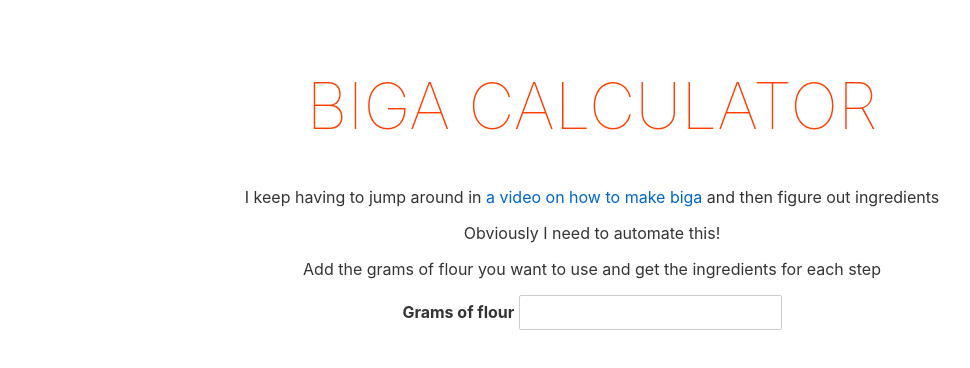
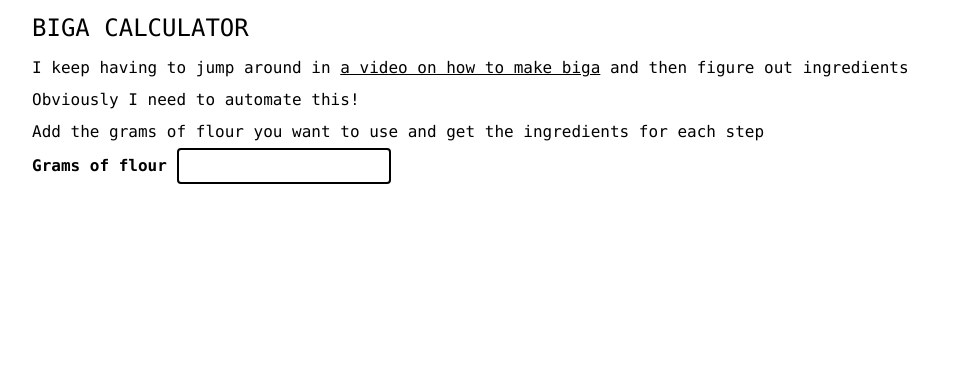
Before and after one commit to pauldambra/biga-calculator, a Svelte app: page / in a window 1280 px wide. Shown: the top 368 px of the page, without its empty margins (48-1018 px from the left). Built offline with nearby package versions, Linux system fonts and the light colour scheme.

Commit message:
switch to tailwind and more basic layout

```diff
--- a/package.json
+++ b/package.json
@@ -2,13 +2,19 @@
   "name": "biga-svelte",
   "version": "1.0.0",
   "devDependencies": {
+    "autoprefixer": "^10.2.6",
     "chai": "^4.3.4",
     "css-loader": "^5.0.1",
     "mini-css-extract-plugin": "^1.3.4",
     "mocha": "^9.0.1",
+    "postcss": "^8.3.5",
+    "postcss-loader": "^6.1.1",
+    "precss": "^4.0.0",
     "string-replace-loader": "^3.0.3",
     "svelte": "^3.31.2",
     "svelte-loader": "^3.0.0",
+    "svelte-preprocess": "^4.7.3",
+    "tailwindcss": "^2.2.4",
     "webpack": "^5.16.0",
     "webpack-cli": "^4.4.0",
     "webpack-dev-server": "^3.11.2"
--- /dev/null
+++ b/postcss.config.js
@@ -0,0 +1,7 @@
+module.exports = {
+    plugins: [
+        require('precss'),
+        require('tailwindcss'),
+        require('autoprefixer')
+    ]
+}
--- a/src/App.svelte
+++ b/src/App.svelte
@@ -1,3 +1,38 @@
+<style global>
+    @tailwind base;
+    @tailwind components;
+    @tailwind utilities;
+
+    body {
+        @apply font-mono leading-loose;
+    }
+
+    label {
+        @apply inline-block;
+    }
+
+    main {
+        @apply container;
+    }
+
+    ul {
+        @apply list-none;
+    }
+
+    h1 {
+        @apply uppercase text-2xl mb-2 mt-3;
+    }
+
+    input {
+        @apply border-black border-2 rounded;
+    }
+
+    a {
+        @apply underline font-medium;
+    }
+
+</style>
+
 <svelte:head>
     <base href="$BASE_URL$">
 </svelte:head>
@@ -59,29 +94,3 @@
         </div>
     {/if}
 </main>
-
-<style>
-    label {
-        display: inline-block;
-    }
-
-    main {
-        text-align: center;
-        padding: 1em;
-        max-width: 240px;
-        margin: 0 auto;
-    }
-
-    h1 {
-        color: #ff3e00;
-        text-transform: uppercase;
-        font-size: 4em;
-        font-weight: 100;
-    }
-
-    @media (min-width: 640px) {
-        main {
-            max-width: none;
-        }
-    }
-</style>
--- a/src/global.css
+++ /dev/null
@@ -1,63 +0,0 @@
-html, body {
-	position: relative;
-	width: 100%;
-	height: 100%;
-}
-
-body {
-	color: #333;
-	margin: 0;
-	padding: 8px;
-	box-sizing: border-box;
-	font-family: -apple-system, BlinkMacSystemFont, "Segoe UI", Roboto, Oxygen-Sans, Ubuntu, Cantarell, "Helvetica Neue", sans-serif;
-}
-
-a {
-	color: rgb(0,100,200);
-	text-decoration: none;
-}
-
-a:hover {
-	text-decoration: underline;
-}
-
-a:visited {
-	color: rgb(0,80,160);
-}
-
-label {
-	display: block;
-}
-
-input, button, select, textarea {
-	font-family: inherit;
-	font-size: inherit;
-	-webkit-padding: 0.4em 0;
-	padding: 0.4em;
-	margin: 0 0 0.5em 0;
-	box-sizing: border-box;
-	border: 1px solid #ccc;
-	border-radius: 2px;
-}
-
-input:disabled {
-	color: #ccc;
-}
-
-button {
-	color: #333;
-	background-color: #f4f4f4;
-	outline: none;
-}
-
-button:disabled {
-	color: #999;
-}
-
-button:not(:disabled):active {
-	background-color: #ddd;
-}
-
-button:focus {
-	border-color: #666;
-}
--- a/src/main.js
+++ b/src/main.js
@@ -1,4 +1,3 @@
-import './global.css';
 
 import App from './App.svelte';
 
--- /dev/null
+++ b/svelte.config.js
@@ -0,0 +1,8 @@
+const sveltePreprocess = require('svelte-preprocess')
+
+module.exports = {
+    preprocess: sveltePreprocess({
+        postcss: true,
+    }),
+    // ...other svelte options
+}
--- /dev/null
+++ b/tailwind.config.js
@@ -0,0 +1,18 @@
+module.exports = {
+    future: {},
+    urge: ["./src/**/*.svelte", "./src/**/*.html"],
+    theme: {
+        container: {
+            center: true,
+            padding: {
+                default: '1rem',
+                sm: '2rem',
+                lg: '4rem',
+                xl: '5rem',
+            },
+        },
+        extend: {},
+    },
+    variants: {},
+    plugins: [],
+}
--- a/webpack.config.js
+++ b/webpack.config.js
@@ -1,5 +1,6 @@
 const MiniCssExtractPlugin = require('mini-css-extract-plugin');
 const path = require('path');
+const svelteConfig = require('./svelte.config')
 
 const mode = process.env.NODE_ENV || 'development';
 const prod = mode === 'production';
@@ -30,8 +31,9 @@ module.exports = {
 						compilerOptions: {
 							dev: !prod
 						},
-						emitCss: prod,
-						hotReload: !prod
+						emitCss: true,
+						hotReload: !prod,
+						preprocess: svelteConfig.preprocess
 					}
 				}
 			},
@@ -39,7 +41,8 @@ module.exports = {
 				test: /\.css$/,
 				use: [
 					MiniCssExtractPlugin.loader,
-					'css-loader'
+					'css-loader',
+					'postcss-loader'
 				]
 			},
 			{
```
Also changed, not shown: 1 other file (tests, documents, lock files or other folders).
